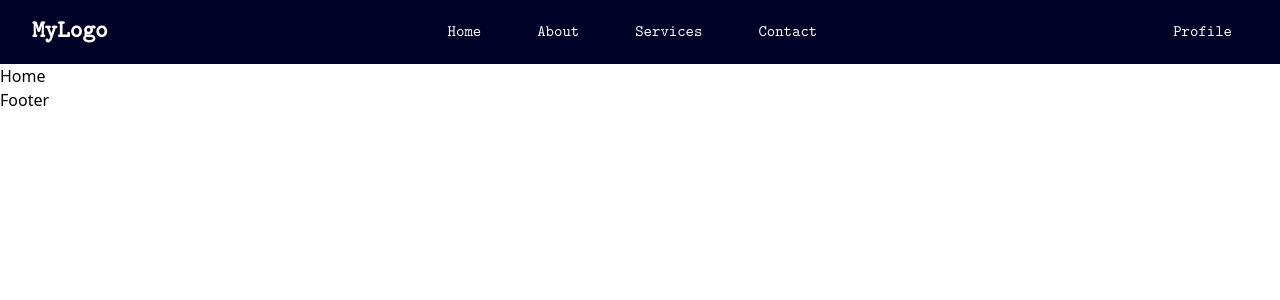
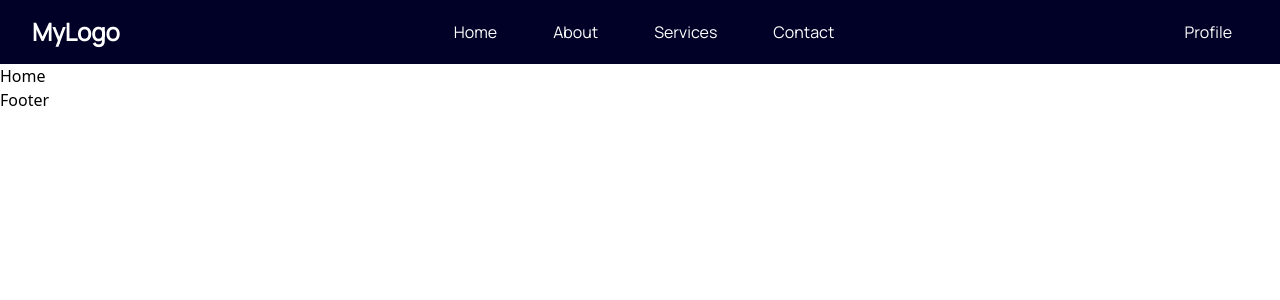
Before and after one commit to Asad9340/Personal_Portfolio, a React (Vite) app: page / in a window 1280 px wide. Shown: the top 300 px of the page. Built offline with nearby package versions, Linux system fonts and the light colour scheme.

Commit message:
update navbar

```diff
--- a/src/components/Navbar/Navbar.jsx
+++ b/src/components/Navbar/Navbar.jsx
@@ -5,7 +5,7 @@ export default function Navbar() {
   const [isOpen, setIsOpen] = useState(false);
 
   return (
-    <nav className="bg-primary text-secondary font-typeWritter">
+    <nav className="bg-primary text-secondary font-manrope">
       <div className="max-w-7xl mx-auto px-4 sm:px-6 lg:px-8">
         <div className="flex justify-between items-center h-16">
           {/* Logo (left-aligned) */}
@@ -17,25 +17,25 @@ export default function Navbar() {
           <div className="hidden md:flex flex-grow justify-center space-x-6">
             <Link
               to="/"
-              className="text-secondary hover:text-gray-300 py-2 px-4 rounded"
+              className="text-secondary hover:text-white py-2 px-4 rounded transition duration-200"
             >
               Home
             </Link>
             <Link
               to="/about"
-              className="text-secondary hover:text-gray-300 py-2 px-4 rounded"
+              className="text-secondary hover:text-white py-2 px-4 rounded transition duration-200"
             >
               About
             </Link>
             <Link
               to="/services"
-              className="text-secondary hover:text-gray-300 py-2 px-4 rounded"
+              className="text-secondary hover:text-white py-2 px-4 rounded transition duration-200"
             >
               Services
             </Link>
             <Link
               to="/contact"
-              className="text-secondary hover:text-gray-300 py-2 px-4 rounded"
+              className="text-secondary hover:text-white py-2 px-4 rounded transition duration-200"
             >
               Contact
             </Link>
@@ -45,7 +45,7 @@ export default function Navbar() {
           <div className="hidden md:flex items-center">
             <Link
               to="/profile"
-              className="text-secondary hover:text-gray-300 py-2 px-4 rounded"
+              className="text-secondary hover:text-white py-2 px-4 rounded transition duration-200"
             >
               Profile
             </Link>
@@ -55,7 +55,7 @@ export default function Navbar() {
           <div className="md:hidden flex items-center">
             <button
               type="button"
-              className="text-secondary hover:text-gray-300"
+              className="text-secondary hover:text-white"
               onClick={() => setIsOpen(!isOpen)}
             >
               <svg
@@ -80,35 +80,39 @@ export default function Navbar() {
       </div>
 
       {/* Mobile Menu */}
-      <div className={`md:hidden ${isOpen ? 'block' : 'hidden'}`}>
-        <div className="space-y-4 bg-primary p-4">
+      <div
+        className={`absolute top-16 left-0 w-full bg-primary shadow-lg transition-all duration-300 ${
+          isOpen ? 'opacity-100 visible' : 'opacity-0 invisible'
+        }`}
+      >
+        <div className="space-y-2 p-4">
           <Link
             to="/"
-            className="block text-secondary hover:text-gray-300 py-2 px-4 rounded"
+            className="block text-secondary hover:bg-gray-700 hover:text-white py-2 px-4 rounded transition duration-200 border-b border-secondary"
           >
             Home
           </Link>
           <Link
             to="/about"
-            className="block text-secondary hover:text-gray-300 py-2 px-4 rounded"
+            className="block text-secondary hover:bg-gray-700 hover:text-white py-2 px-4 rounded transition duration-200 border-b border-secondary"
           >
             About
           </Link>
           <Link
             to="/services"
-            className="block text-secondary hover:text-gray-300 py-2 px-4 rounded"
+            className="block text-secondary hover:bg-gray-700 hover:text-white py-2 px-4 rounded transition duration-200 border-b border-secondary"
           >
             Services
           </Link>
           <Link
             to="/contact"
-            className="block text-secondary hover:text-gray-300 py-2 px-4 rounded"
+            className="block text-secondary hover:bg-gray-700 hover:text-white py-2 px-4 rounded transition duration-200 border-b border-secondary"
           >
             Contact
           </Link>
           <Link
             to="/profile"
-            className="block text-secondary hover:text-gray-300 py-2 px-4 rounded"
+            className="block text-secondary hover:bg-gray-700 hover:text-white py-2 px-4 rounded transition duration-200"
           >
             Profile
           </Link>
```
